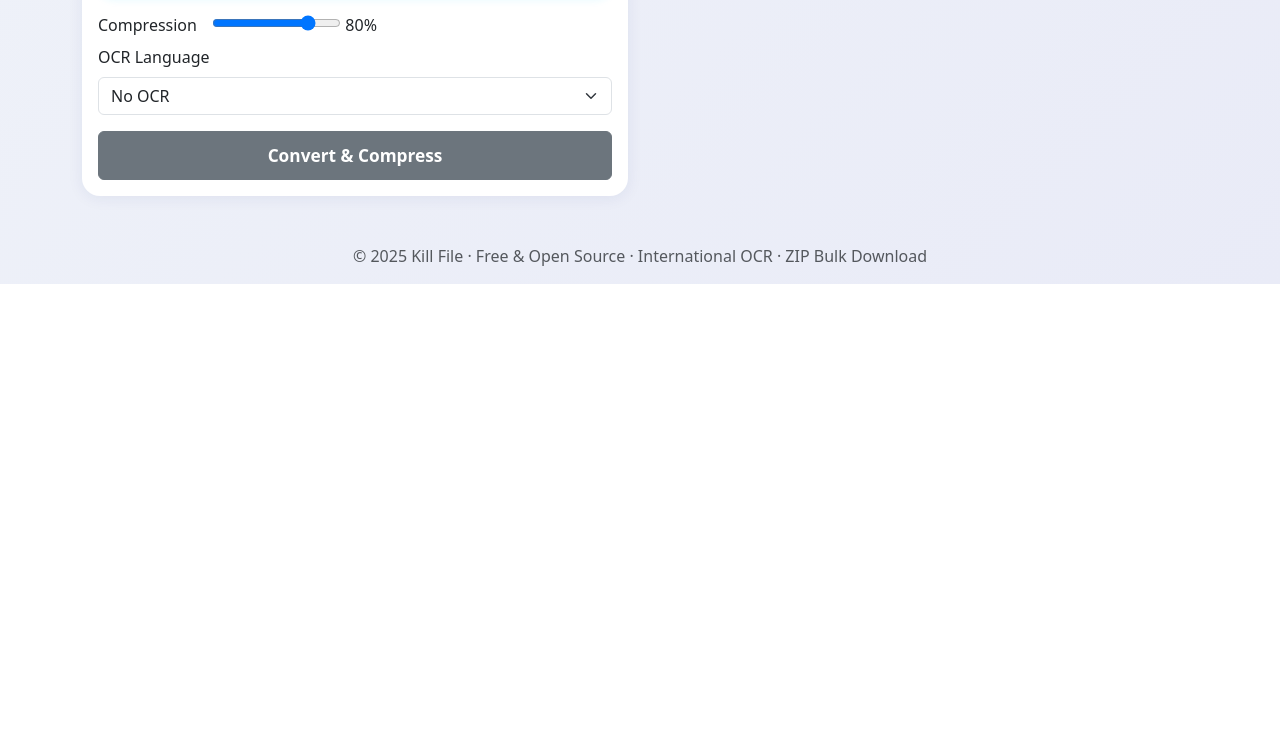
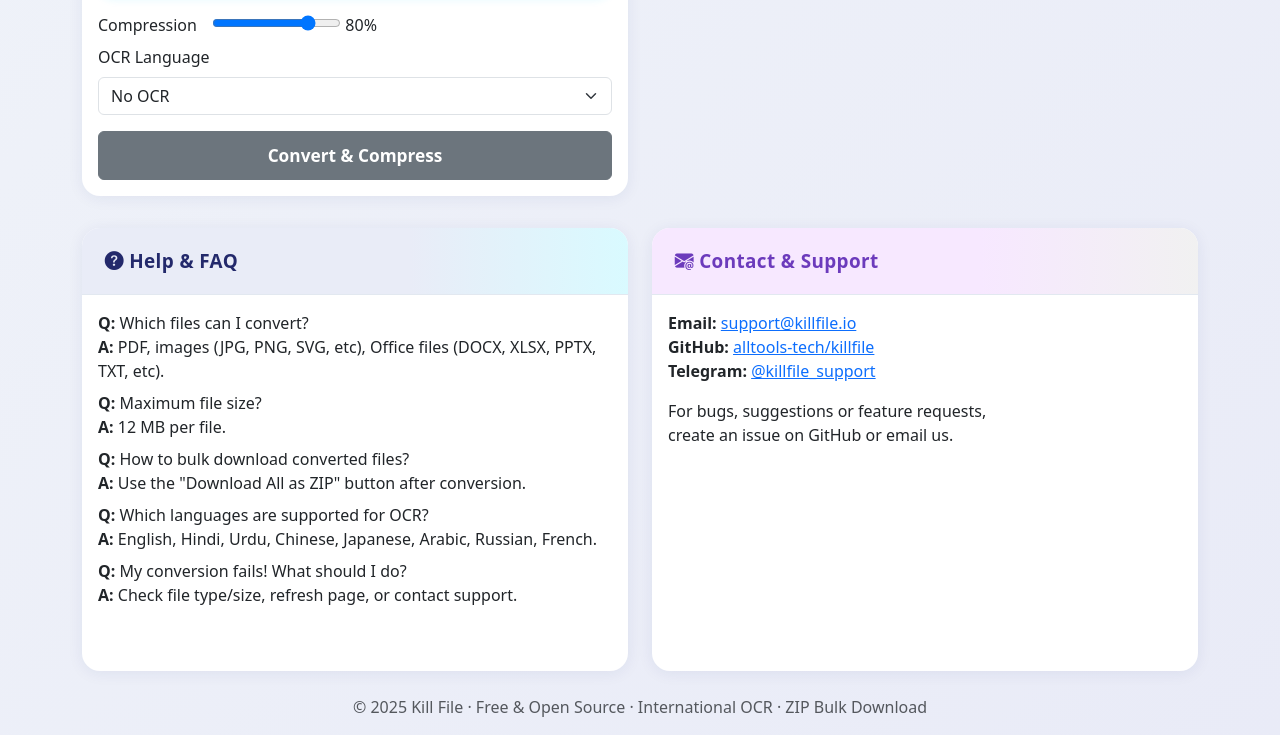
Before and after one commit to alltools-tech/kill-file, a plain HTML site: page web-app/src/index.html in a window 1280 px wide. Shown: the part 1653-2388 px from the top of the page. Before the commit the page ends 1937 px from the top, so only its background shows below. Drawn offline with nearby package versions, Linux system fonts and the light colour scheme.

Commit message:
Update index.html

```diff
--- a/web-app/src/index.html
+++ b/web-app/src/index.html
@@ -346,6 +346,50 @@
 
     </div>
 
+    <!-- Help/FAQ & Contact Cards -->
+    <div class="row mb-4">
+      <div class="col-md-6">
+        <div class="card h-100">
+          <div class="card-header" style="background: linear-gradient(90deg,#e9ecf7 60%, #d9faff 100%); color: #23296b;">
+            <i class="bi bi-question-circle-fill"></i> Help & FAQ
+          </div>
+          <div class="card-body">
+            <ul class="list-unstyled">
+              <li><b>Q:</b> Which files can I convert?<br>
+                  <b>A:</b> PDF, images (JPG, PNG, SVG, etc), Office files (DOCX, XLSX, PPTX, TXT, etc).</li>
+              <li class="mt-2"><b>Q:</b> Maximum file size?<br>
+                  <b>A:</b> 12 MB per file.</li>
+              <li class="mt-2"><b>Q:</b> How to bulk download converted files?<br>
+                  <b>A:</b> Use the "Download All as ZIP" button after conversion.</li>
+              <li class="mt-2"><b>Q:</b> Which languages are supported for OCR?<br>
+                  <b>A:</b> English, Hindi, Urdu, Chinese, Japanese, Arabic, Russian, French.</li>
+              <li class="mt-2"><b>Q:</b> My conversion fails! What should I do?<br>
+                  <b>A:</b> Check file type/size, refresh page, or contact support.</li>
+            </ul>
+          </div>
+        </div>
+      </div>
+      <div class="col-md-6">
+        <div class="card h-100">
+          <div class="card-header" style="background: linear-gradient(90deg,#f7e8ff 60%, #f1f1f1 100%); color: #6c3bbc;">
+            <i class="bi bi-envelope-at-fill"></i> Contact & Support
+          </div>
+          <div class="card-body">
+            <p>
+              <b>Email:</b> <a href="mailto:support@killfile.io">support@killfile.io</a><br>
+              <b>GitHub:</b> <a href="https://github.com/alltools-tech/killfile" target="_blank">alltools-tech/killfile</a><br>
+              <b>Telegram:</b> <a href="https://t.me/killfile_support" target="_blank">@killfile_support</a>
+            </p>
+            <p>
+              For bugs, suggestions or feature requests,<br>
+              create an issue on GitHub or email us.
+            </p>
+          </div>
+        </div>
+      </div>
+    </div>
+    <!-- End Help/FAQ & Contact Cards -->
+
     <!-- Alerts/Errors -->
     <div id="errorAlert" class="alert alert-danger d-none"></div>
 
@@ -526,7 +570,7 @@
     setupConvertButton('img2imgBtn', 'img2imgSpin', getImg2imgFiles, 'img2imgOutput', ['jpg','jpeg','png','bmp','tiff','svg','webp','avif','heic','heif']);
     setupConvertButton('office2pdfBtn', 'office2pdfSpin', getOffice2pdfFiles, 'office2pdfOutput', ['pdf']);
   </script>
-<script src="api.js"></script>
-<script src="integration.js"></script>
+  <script src="api.js"></script>
+  <script src="integration.js"></script>
 </body>
 </html>
```
